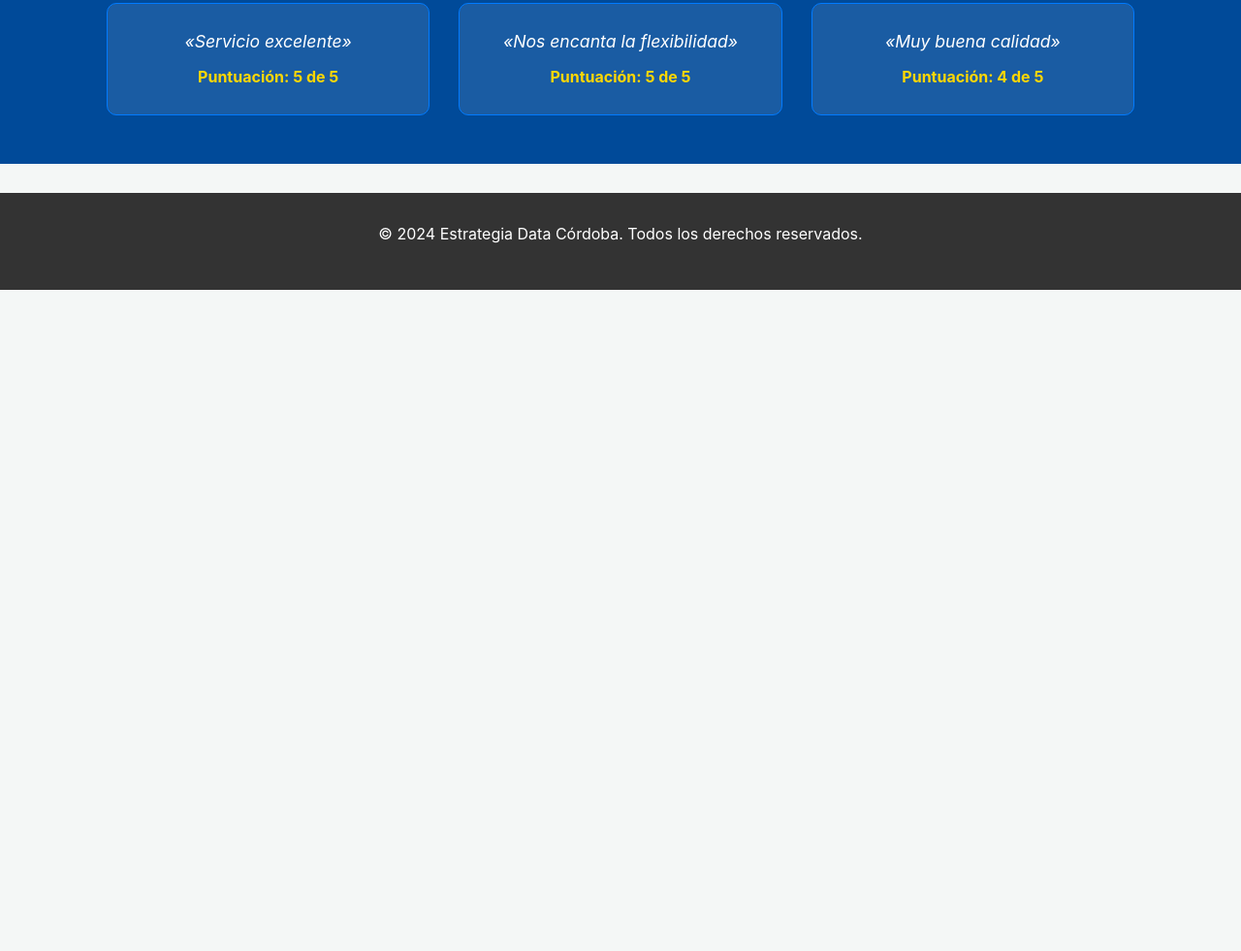
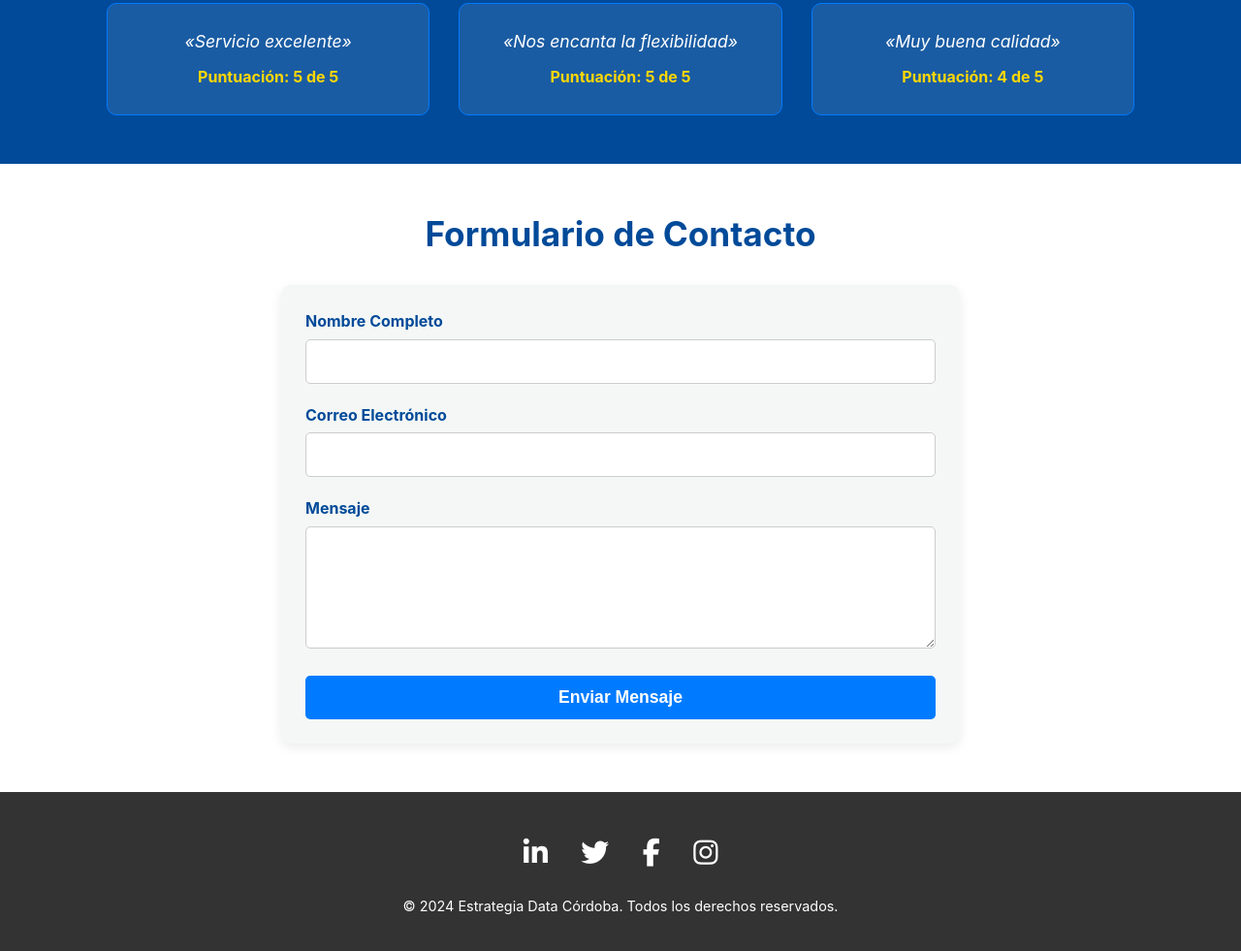
Before and after one commit to EdgarHerrera2023/Estrategia-Data-Cordoba, a plain HTML site: page Estrategia Data Cordoba.html in a window 1280 px wide. Shown: the part 2713-3694 px from the top of the page at 97% size. Before the commit the page ends 3012 px from the top, so only its background shows below. Drawn offline with Linux system fonts and the light colour scheme.

Commit message:
Update Estrategia Data Cordoba.html

```diff
--- a/Estrategia Data Cordoba.html
+++ b/Estrategia Data Cordoba.html
@@ -4,6 +4,9 @@
     <meta charset="UTF-8">
     <meta name="viewport" content="width=device-width, initial-scale=1.0">
     <title>Estrategia Data Córdoba - Consultoría en Ciencia de Datos</title>
+
+    <link rel="stylesheet" href="https://cdnjs.cloudflare.com/ajax/libs/font-awesome/6.5.1/css/all.min.css" integrity="sha512-DTOQO9RWCH3ppGqcWaEA1BIZOC6xxalwEsw9c2QQeAIftl+Vegovlnee1c9QX4TctnWMn13TZye+giMm8e2LwA==" crossorigin="anonymous" referrerpolicy="no-referrer" />
+
     <style>
         /* --- Reset y Estilos Globales --- */
         :root {
@@ -154,14 +157,100 @@
             font-size: 1rem;
         }
 
+        /* --- NUEVO: Sección de Contacto --- */
+        .contact-section {
+            padding: 50px 0;
+            background-color: var(--color-blanco);
+        }
+
+        .contact-section h2 {
+            text-align: center;
+            margin-bottom: 30px;
+        }
+
+        .contact-form {
+            max-width: 700px;
+            margin: 0 auto;
+            padding: 25px;
+            background-color: var(--color-fondo);
+            border-radius: 10px;
+            box-shadow: var(--sombra-tarjeta);
+        }
+
+        .form-group {
+            margin-bottom: 20px;
+        }
+
+        .form-group label {
+            display: block;
+            margin-bottom: 5px;
+            font-weight: bold;
+            color: var(--color-primario);
+        }
+
+        .form-group input,
+        .form-group textarea {
+            width: 100%;
+            padding: 12px;
+            border: 1px solid #ccc;
+            border-radius: 5px;
+            font-size: 1rem;
+            font-family: inherit;
+        }
+
+        .form-group textarea {
+            resize: vertical; /* Permite al usuario redimensionar verticalmente */
+        }
+
+        .cta-button {
+            display: inline-block;
+            background-color: var(--color-secundario);
+            color: var(--color-blanco);
+            padding: 12px 25px;
+            border: none;
+            border-radius: 5px;
+            font-size: 1.1rem;
+            font-weight: bold;
+            cursor: pointer;
+            transition: background-color 0.3s ease;
+            width: 100%; /* Botón de ancho completo */
+        }
+
+        .cta-button:hover {
+            background-color: var(--color-primario);
+        }
+
         /* --- Pie de Página --- */
         .footer {
             text-align: center;
-            padding: 30px 0;
+            padding: 40px 0;
             background-color: #333;
             color: var(--color-blanco);
-            margin-top: 30px;
+            margin-top: 0; /* Ajustado por la nueva sección de contacto */
         }
+
+        /* --- NUEVO: Redes Sociales --- */
+        .social-links {
+            margin-bottom: 20px;
+        }
+
+        .social-links a {
+            color: var(--color-blanco);
+            margin: 0 15px;
+            font-size: 1.8rem; /* Tamaño del icono */
+            text-decoration: none;
+            transition: color 0.3s ease;
+        }
+
+        .social-links a:hover {
+            color: var(--color-secundario); /* Resalta al pasar el mouse */
+        }
+
+        .footer p {
+            margin: 0;
+            font-size: 0.9rem;
+        }
+
 
         /* --- Responsividad --- */
         @media (max-width: 900px) {
@@ -183,6 +272,14 @@
         @media (max-width: 600px) {
             h1 { font-size: 2.2rem; }
             h2 { font-size: 1.8rem; }
+
+            .testimonial-grid {
+                gap: 20px;
+            }
+
+            .contact-form {
+                padding: 20px;
+            }
         }
 
     </style>
@@ -211,7 +308,7 @@
                 </ul>
             </div>
             <div class="service-image" style="background-image: url('https://images.unsplash.com/photo-1552664730-d307ca884978?ixlib=rb-4.0.3&ixid=M3wxMjA3fDB8MHxwaG90by1wYWdlfHx8fGVufDB8fHx8fA%3D%3D&auto=format&fit=crop&w=1170&q=80');">
-                </div>
+            </div>
         </section>
 
         <section class="service-card">
@@ -230,7 +327,7 @@
                 <p>Demostramos cómo el análisis de datos puede generar valor práctico para la empresa.</p>
             </div>
             <div class="service-image" style="background-image: url('https://images.unsplash.com/photo-1551288049-bebda4e38f71?ixlib=rb-4.0.3&ixid=M3wxMjA3fDB8MHxwaG90by1wYWdlfHx8fGVufDB8fHx8fA%3D%3D&auto=format&fit=crop&w=1170&q=80');">
-                </div>
+            </div>
         </section>
 
         <section class="service-card">
@@ -244,7 +341,7 @@
                 <p>Extremamos el aprendizaje para casos diversos como propensión a compra, scoring de riesgos, mantenimiento preventivo, identificación de fraude, etc.</p>
             </div>
             <div class="service-image" style="background-image: url('https://images.unsplash.com/photo-1639762681057-408e52192e40?ixlib=rb-4.0.3&ixid=M3wxMjA3fDB8MHxwaG90by1wYWdlfHx8fGVufDB8fHx8fA%3D%3D&auto=format&fit=crop&w=1032&q=80');">
-                </div>
+            </div>
         </section>
 
         <section class="service-card">
@@ -258,7 +355,7 @@
                 <p>Hacemos accesibles los dashboards en línea y te enseñamos a incorporarlos en tu portafolio profesional.</p>
             </div>
             <div class="service-image" style="background-image: url('https://images.unsplash.com/photo-1543286386-713bdd548da4?ixlib=rb-4.0.3&ixid=M3wxMjA3fDB8MHxwaG90by1wYWdlfHx8fGVufDB8fHx8fA%3D%3D&auto=format&fit=crop&w=1170&q=80');">
-                </div>
+            </div>
         </section>
 
     </main>
@@ -283,8 +380,38 @@
         </div>
     </section>
 
+    <section class="contact-section">
+        <div class="container">
+            <h2>Formulario de Contacto</h2>
+            <form action="#" method="POST" class="contact-form">
+                <div class="form-group">
+                    <label for="name">Nombre Completo</label>
+                    <input type="text" id="name" name="name" required>
+                </div>
+                <div class="form-group">
+                    <label for="email">Correo Electrónico</label>
+                    <input type="email" id="email" name="email" required>
+                </div>
+                <div class="form-group">
+                    <label for="message">Mensaje</label>
+                    <textarea id="message" name="message" rows="5" required></textarea>
+                </div>
+                <button type="submit" class="cta-button">Enviar Mensaje</button>
+            </form>
+        </div>
+    </section>
+
+
     <footer class="footer">
         <div class="container">
+
+            <div class="social-links">
+                <a href="#" aria-label="LinkedIn" title="LinkedIn"><i class="fab fa-linkedin-in"></i></a>
+                <a href="#" aria-label="Twitter" title="Twitter"><i class="fab fa-twitter"></i></a>
+                <a href="#" aria-label="Facebook" title="Facebook"><i class="fab fa-facebook-f"></i></a>
+                <a href="#" aria-label="Instagram" title="Instagram"><i class="fab fa-instagram"></i></a>
+            </div>
+
             <p>&copy; 2024 Estrategia Data Córdoba. Todos los derechos reservados.</p>
         </div>
     </footer>
```
